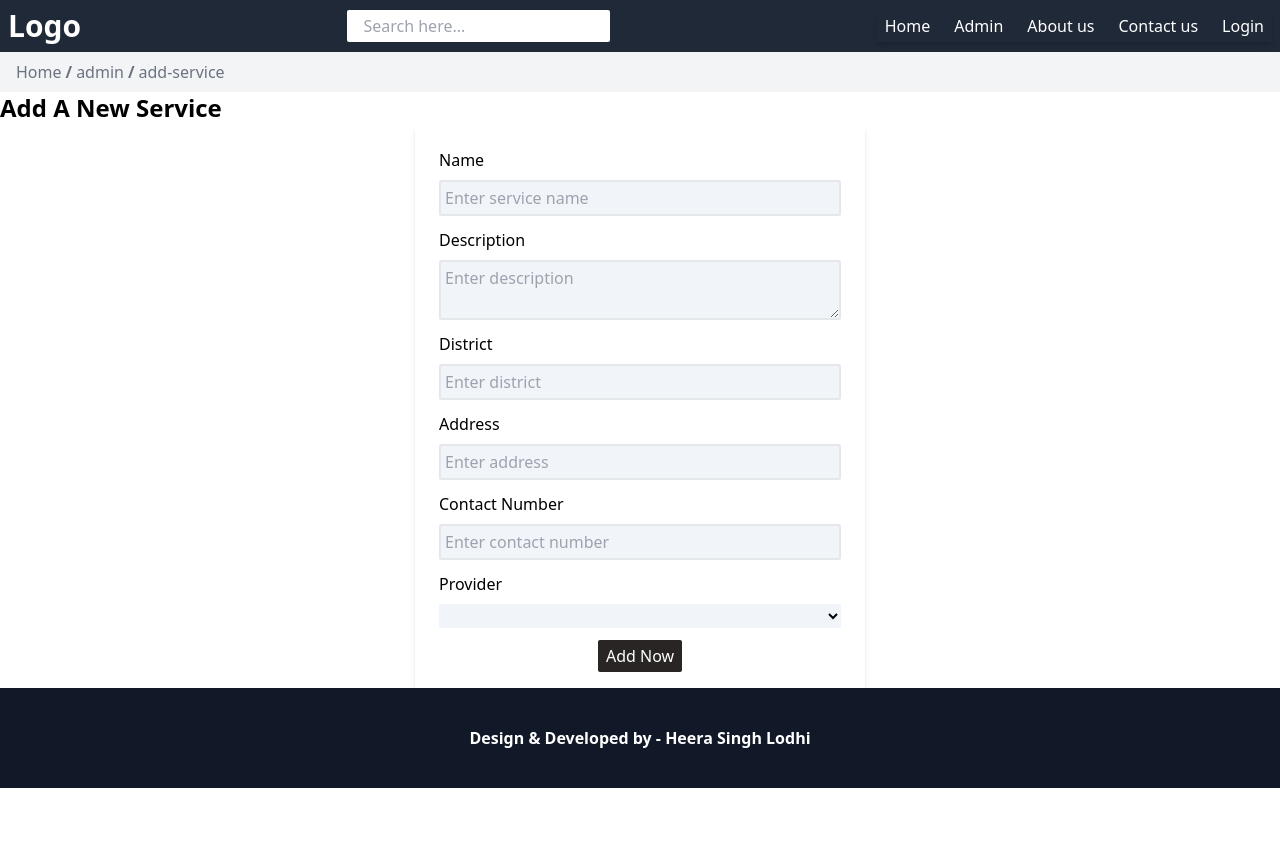
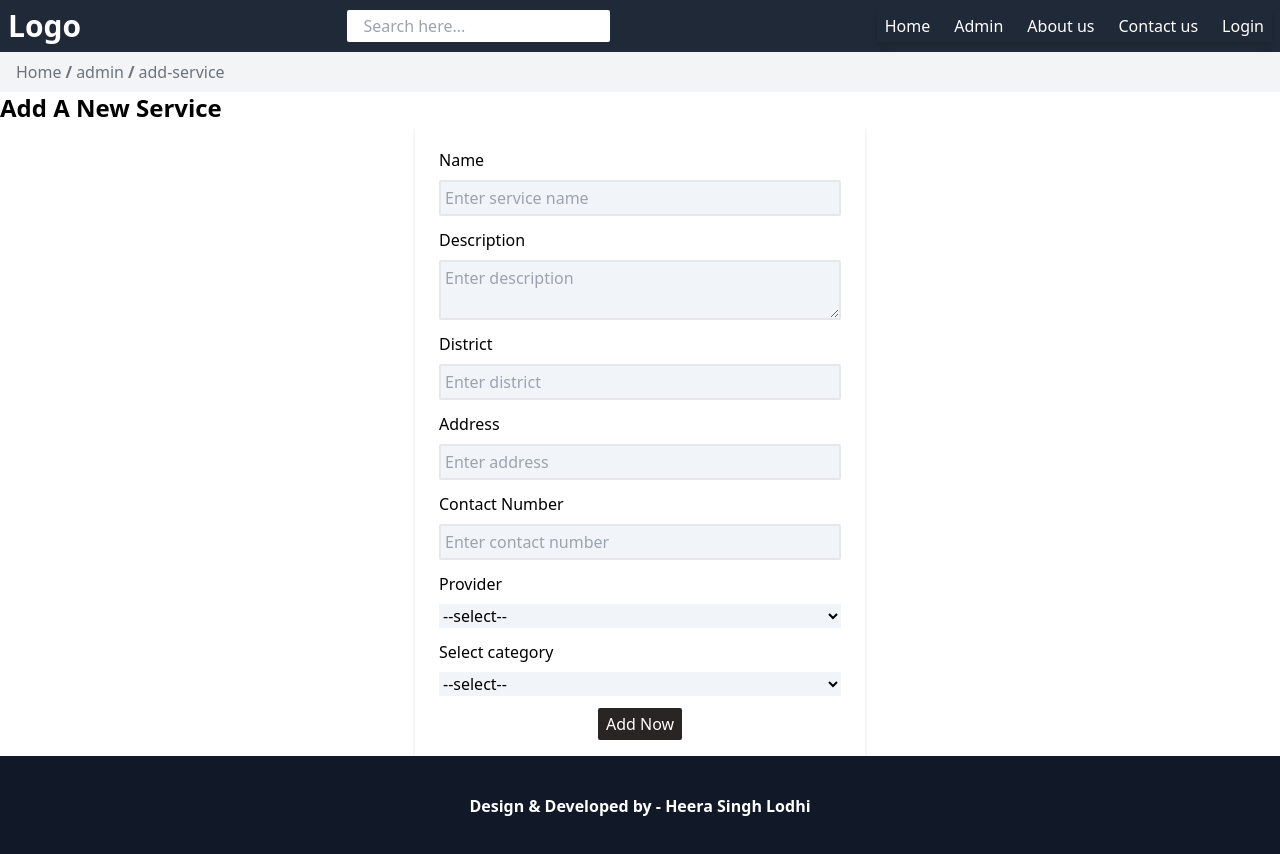
Before and after one commit to heera9331/sagar-services, a Next.js app: page /admin/add-service in a window 1280 px wide. Before the commit the page ends 800 px from the top, so only its background shows below. Built offline with nearby package versions, Linux system fonts and the light colour scheme.

Commit message:
making api's

```diff
--- a/src/app/admin/add-category/page.tsx
+++ b/src/app/admin/add-category/page.tsx
@@ -1,6 +1,6 @@
 "use client"
 
-import React, { useState, ReactHTMLElement } from "react"
+import React, { useState, useEffect, ReactHTMLElement } from "react"
 import { Button, Input } from "@/components";
 import axios from "axios";
 
@@ -17,16 +17,41 @@ export default function Page() {
         parentCategoryId: 1,
         providerId: 1
     })
+    const [providers, setProviders] = useState<{ id: number, name: string }[] | null>(null)
+    const [categories, setCategories] = useState<{ id: number, name: string }[] | null>(null)
 
-    const handleSubmit : React.FormEventHandler = async (e: React.FormEvent) => {
+    const getProviders = async () => {
+        let res = await axios.get('/api/providers');
+        if (res.statusText == 'OK') {
+            let data = await res.data;
+            setProviders(data.providers);
+        }
+    }
+
+    const getCategories = async () => {
+        let res = await axios.get('/api/categories');
+        console.log(res);
+        if (res.statusText == 'OK') {
+            let data = await res.data;
+            console.log(data);
+            setCategories(data.categories);
+        }
+    }
+
+    const handleSubmit: React.FormEventHandler = async (e: React.FormEvent) => {
         e.preventDefault();
         try {
             let res = await axios.post('/api/category', category);
             console.log(res);
-        } catch(error: any) {
+        } catch (error: any) {
             console.log('error while posting', error);
         }
     }
+
+    useEffect(() => {
+        getProviders();
+        getCategories();
+    })
 
     return (
         <div className="">
@@ -43,26 +68,33 @@ export default function Page() {
                         setCategory({ ...category, name: e.target.value })
                     }}
                 />
-                <Input
-                    type="text"
-                    htmlFor="provider"
-                    label="Provider"
-                    placeholder="Enter provider name"
-                    value={category.providerId}
-                    onChange={(e: any) => {
-                        setCategory({ ...category, providerId: e.target.value })
-                    }}
-                />
-                <Input
-                    type="text"
-                    htmlFor="parentCategoryId"
-                    label="Parent Category"
-                    placeholder="Enter category name"
-                    value={category.parentCategoryId}
-                    onChange={(e: any) => {
-                        setCategory({ ...category, parentCategoryId: e.target.value })
-                    }}
-                />
+                <div className="flex flex-col gap-2 m-1 p-1">
+                    <label htmlFor="provider">Provider</label>
+                    <select name="provider" id="provider" className="bg-slate-100"
+                        required
+                        onChange={(e) => {
+                            setCategory({ ...category, providerId: Number(e.target.value) })
+                        }}
+                    >
+                        <option value={0}> --select-- </option>
+                        {providers && providers.map((provider) => {
+                            return <option key={provider.id} value={provider.id} >{provider.name}</option>
+                        })}
+                    </select>
+                </div>
+                <div className="flex flex-col gap-2 m-1 p-1">
+                    <label htmlFor="category">Select category</label>
+                    <select name="category" id="category" className="bg-slate-100"
+                        onChange={(e) => {
+                            setCategory({ ...category, parentCategoryId: Number(e.target.value) })
+                        }}
+                    >
+                        <option value={0}> --select-- </option>
+                        {categories && categories.map((category) => {
+                            return <option key={category.id} value={category.id} >{category.name}</option>
+                        })}
+                    </select>
+                </div>
 
                 <div className="flex mt-2 items-center justify-center">
                     <Button
--- a/src/app/admin/add-service/page.tsx
+++ b/src/app/admin/add-service/page.tsx
@@ -25,6 +25,7 @@ export default function Page() {
         contact: ""
     })
     const [providers, setProviders] = useState<{ id: number, name: string }[] | null>(null)
+    const [categories, setCategories] = useState<{ id: number, name: string }[] | null>(null)
 
     const getProviders = async () => {
         let res = await axios.get('/api/providers');
@@ -35,28 +36,43 @@ export default function Page() {
     }
 
     const getCategories = async () => {
-
+        let res = await axios.get('/api/categories');
+        console.log(res);
+        if (res.statusText == 'OK') {
+            let data = await res.data;
+            console.log(data);
+            setCategories(data.categories);
+        }
     }
 
     const handleSubmit: React.FormEventHandler = async (e: React.FormEvent) => {
         e.preventDefault();
         try {
+            console.log(service)
             let res = await axios.post('/api/services', service);
-            console.log(res);
+            if (res.statusText == 'OK') {
+                console.log(await res.data);
+                alert('success')
+                e.defaultPrevented
+            } else {
+                console.log(await res.data);
+                alert('something is not right');
+            }
         } catch (error: any) {
             console.log('error while posting', error);
+            alert('something is not right');
         }
     }
 
     useEffect(() => {
         getProviders();
+        getCategories();
     }, [])
 
     return (
         <div className="">
             <h1 className="text-2xl font-semibold ">Add A New Service</h1>
-
-            <div className="w-[450px] m-auto p-4 shadow-md">
+            <form action="#" method="post" onSubmit={(e: FormEvent) => { handleSubmit(e) }} className="w-[450px] m-auto p-4 shadow-md">
                 <Input
                     type="text"
                     htmlFor="title"
@@ -110,23 +126,47 @@ export default function Page() {
                 />
                 <div className="flex flex-col gap-2 m-1 p-1">
                     <label htmlFor="provider">Provider</label>
-                    <select name="provider" id="provider" className="bg-slate-100">
+                    <select name="provider" id="provider" className="bg-slate-100"
+                        required
+                        onChange={(e) => {
+                            setService({ ...service, providerId: Number(e.target.value) })
+                        }}
+                    >
+                        <option value={0}> --select-- </option>
                         {providers && providers.map((provider) => {
                             return <option key={provider.id} value={provider.id} >{provider.name}</option>
                         })}
                     </select>
                 </div>
-                <div className="flex mt-2 items-center justify-center">
+                <div className="flex flex-col gap-2 m-1 p-1">
+                    <label htmlFor="category">Select category</label>
+                    <select name="category" id="category" className="bg-slate-100"
+                        onChange={(e) => {
+                            setService({ ...service, categoryId: Number(e.target.value) })
+                        }}
+                    >
+                        <option value={0}> --select-- </option>
+                        {categories && categories.map((category) => {
+                            return <option key={category.id} value={category.id} >{category.name}</option>
+                        })}
+                    </select>
+                </div>
+                <div className="flex mt-2 items-center justify-center gap-2">
                     <Button
                         text="Add Now"
                         onClick={(e: React.FormEvent) => {
-                            handleSubmit(e)
-
                         }}
+                        type="submit"
                     />
+                    {/* todo: to be implemented */}
+                    {/* <Button
+                        type="reset"
+                        className="bg-red-600"
+                        text="Reset"
+                        onClick={(e) => { }}
+                    /> */}
                 </div>
-            </div>
-
+            </form >
         </div>
     )
 }
--- /dev/null
+++ b/src/app/api/categories/route.ts
@@ -0,0 +1,63 @@
+// @ts-ignore
+// @ts-nocheck
+// @ts-expect-error
+
+import { NextRequest, NextResponse } from 'next/server';
+import { conn } from "../utils/index";
+
+export async function GET(req: NextRequest) {
+    // Construct the SQL query with parameters to prevent SQL injection
+    const sql = `SELECT * FROM categories;`;
+    const values = [];
+
+    const rows = await new Promise<any[]>((resolve, reject) => {
+        conn.query(sql, values, (err: any, row: any[]) => {
+            if (err) {
+                console.error('Error fetching catogories:', err);
+                reject(err); // Reject the Promise if there's an error
+            } else {
+                resolve(row); // Resolve the Promise with the fetched rows
+            }
+        });
+    });
+    return NextResponse.json({ categories: rows });
+}
+
+
+export async function POST(req: NextRequest) {
+    let category: { name: string, providerId: number, parentCategoryId: number } = await req.json();
+
+    let name = category.name;
+    let providerId = category.providerId
+    let parentCategoryId = category.parentCategoryId;
+
+    if (!name || !providerId || !parentCategoryId) {
+        return NextResponse.json({ error: "missing fields" });
+    }
+
+    const sql = `
+        INSERT INTO categories (name, parentCategoryId, providerId) values('${name}', '${parentCategoryId}', ${providerId});
+    `;
+
+    let ack = new Promise((resolve, reject) => {
+        conn.query(sql, (error, ack) => {
+            console.log('inside promise error', error);
+            console.log('inside promise ack', ack);
+
+            if (error) {
+                reject(false);
+            } else {
+                console.log(ack);
+                resolve(true)
+            }
+        });
+    });
+
+    ack = await ack;
+    if (ack) {
+        return NextResponse.json({ msg: "service added successfully" });
+    } else {
+        return NextResponse.json({ error: "something went wrong" });
+    }
+
+}
--- a/src/app/api/providers/route.ts
+++ b/src/app/api/providers/route.ts
@@ -3,7 +3,8 @@ import {conn} from '../utils/index';
 
 export async function POST(req: NextRequest) {
     try {
-        console.log('request body', await req.json());
+        let provider = await req.json();
+
         return NextResponse.json({msg: "working"});
     } catch (error) {
         console.error('Fetching error:', error);
--- a/src/app/api/services/route.ts
+++ b/src/app/api/services/route.ts
@@ -3,7 +3,7 @@
 // @ts-expect-error
 
 import { NextRequest, NextResponse } from 'next/server';
-import {conn} from "../utils/index";
+import { conn } from "../utils/index";
 
 export async function GET(req: NextRequest) {
     // Construct the SQL query with parameters to prevent SQL injection
@@ -13,7 +13,7 @@ export async function GET(req: NextRequest) {
     const row = await new Promise<any[]>((resolve, reject) => {
         conn.query(sql, values, (err: any, row: any[]) => {
             if (err) {
-                console.error('Error fetching users:', err);
+                console.error('Error fetching services:', err);
                 reject(err); // Reject the Promise if there's an error
             } else {
                 resolve(row); // Resolve the Promise with the fetched rows
@@ -25,11 +25,41 @@ export async function GET(req: NextRequest) {
 
 export async function POST(req: NextRequest) {
     try {
-        const sql = "INSERT INTO services (id, title, description, contact, district, providerId, categoryId)";
-        const values = [];
+        let service = await req.json();
+        console.log(service);
+        const title = service.title;
+        const description = service.description;
+        const providerId = service.providerId;
+        const district = service.district;
+        const categoryId = service.categoryId;
+        const address = service.address;
+        const contact = service.contact;
+        const sql = `
+        INSERT INTO services (title, description, contact, district, providerId, categoryId, address)
+        values ('${title}', '${description}', '${contact}', '${district}', '${providerId}', '${categoryId}', '${address}');
+        `;
+        console.log('sql', sql);
+        let ack = new Promise((resolve, reject) => {
+            conn.query(sql, (error, ack) => {
+                console.log('inside promise error', error);
+                console.log('inside promise ack', ack);
 
-
-    } catch(error: any) {
-        return NextResponse.json({error});
+                if (error) {
+                    reject(false);
+                } else {
+                    console.log(ack);
+                    resolve(true)
+                }
+            });
+        });
+        ack = await ack;
+        if (ack) {
+            return NextResponse.json({ msg: "service added successfully" });
+        } else {
+            return NextResponse.json({ error: "something went wrong" });
+        }
+    } catch (error: any) {
+        console.log('error', error);
+        return NextResponse.json({ error });
     }
 }
--- a/src/components/Button.tsx
+++ b/src/components/Button.tsx
@@ -3,10 +3,9 @@ interface ButtonProps {
   text: string, onClick: (e: any) => void, className?: string, type?: string
 }
 
-const Button = ({ text, onClick, className,type, ...props }: ButtonProps) => {
+const Button = ({ text, onClick, className, type, ...props }: ButtonProps) => {
   return (
     <button
-      type={`${type ? type : "button"}`}
       className={`bg-stone-800 text-white rounded-sm py-1 px-2 hover:bg-stone-900 ${className}`}
       onClick={onClick}
       {...props}
--- a/src/components/Input.tsx
+++ b/src/components/Input.tsx
@@ -36,6 +36,7 @@ const Input: React.FC<InputProps> = ({
                 name={htmlFor}
                 onChange={onChange}
                 {...props}
+                required
             />
         </div>
     );
```
Also changed, not shown: src/app/admin/add-provider/page.tsx (+5 -3 lines).
